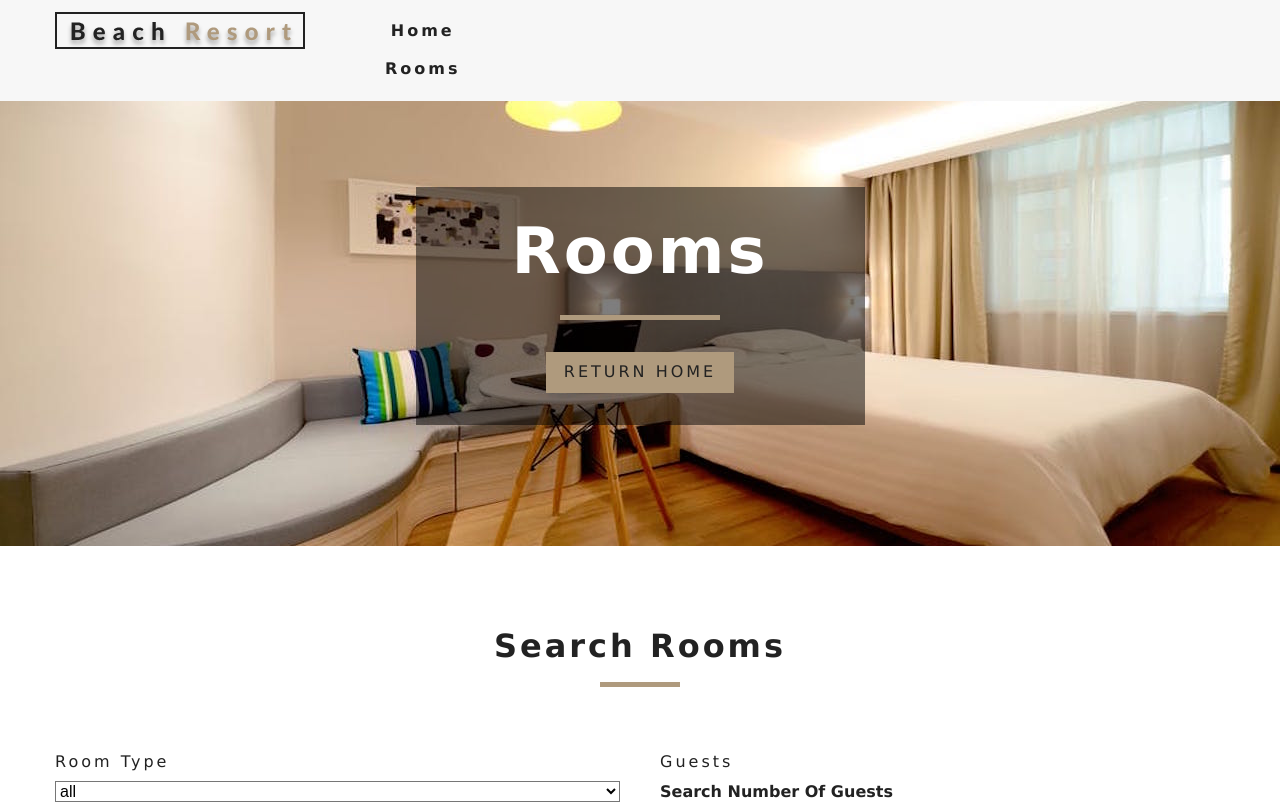
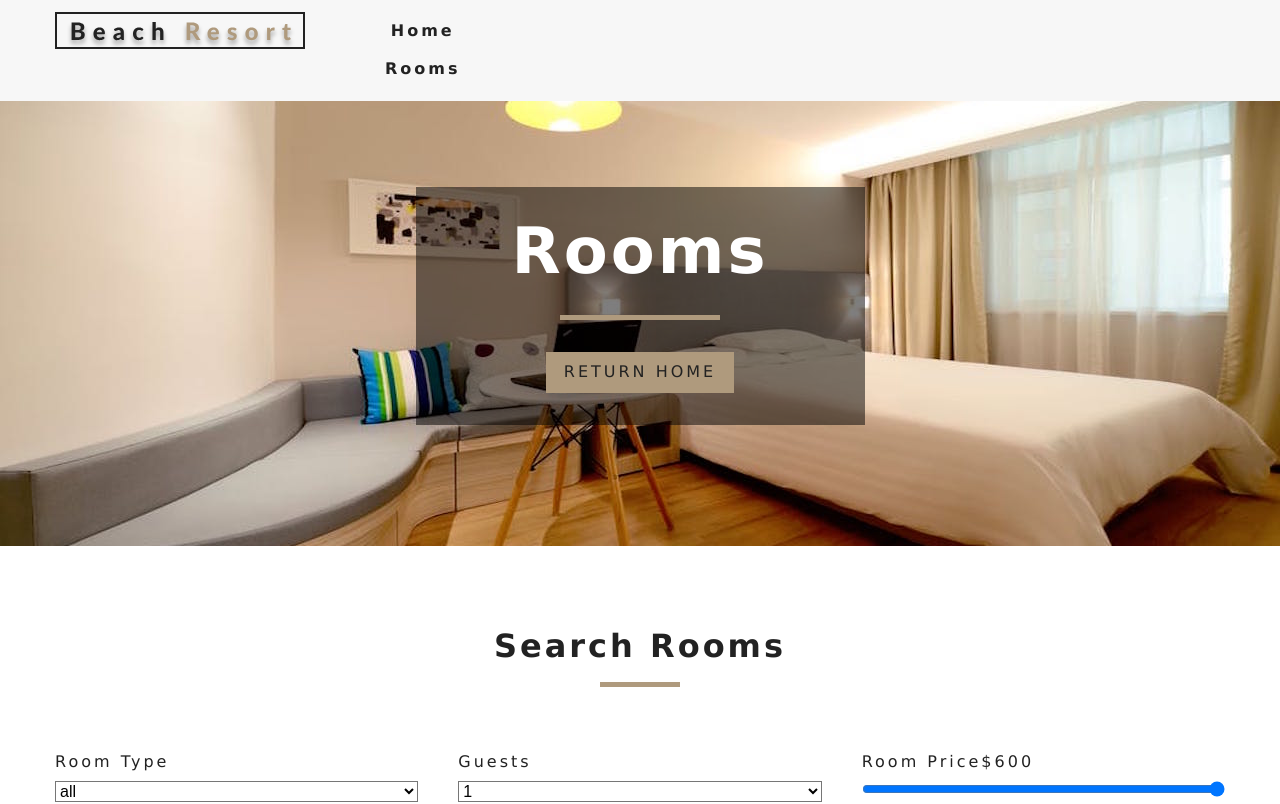
Before and after one commit to andrewmoeggy/resort-assister, a React (Create React App) app: page /rooms in a window 1280 px wide. Shown: the top 804 px of the page. Built offline with nearby package versions, Linux system fonts and the light colour scheme.

Commit message:
adding input price range

```diff
--- a/src/components/RoomsFilter.js
+++ b/src/components/RoomsFilter.js
@@ -47,7 +47,6 @@ const RoomFilter = ({ rooms }) => {
         {/* {Guest } */}
         <div className="form-group">
           <label htmlFor="capacity">Guests</label>
-          <h6>search number of guests</h6>
           <select
             name='capacity'
             id="capacity"
@@ -58,6 +57,22 @@ const RoomFilter = ({ rooms }) => {
           </select>
         </div>
         {/* { end select type} */}
+        {/* {ROom Price} */}
+        <div className="form-group">
+          <label htmlFor="price">
+            room price${price}
+          </label>
+          <input
+            type="range"
+            name='price'
+            min={minPrice}
+            max={maxPrice}
+            id='price'
+            value={price}
+            onChange={handleChange}
+            className='form-control'
+          />
+        </div>
       </form>
     </section>
   );
--- a/src/components/RoomsList.js
+++ b/src/components/RoomsList.js
@@ -4,7 +4,7 @@ import Room from './Room';
 const RoomList = ({ rooms }) => {
   if (rooms.length === 0) {
     return (
-      <div className="empty-searchS">
+      <div className="empty-search">
         <h3>Unfortunately no rooms match your search parameters</h3>
       </div>
     )
--- a/src/context.js
+++ b/src/context.js
@@ -64,9 +64,17 @@ class RoomProvider extends Component {
 
   filterRooms = () => {
     let { rooms, type, capacity, minSize, maxSize, breakfast, pets } = this.state;
+    // all rooms
     let tempRooms = [...rooms];
+    // transform values
+    capacity = parseInt(capacity);
+    //filter by type
     if (type !== 'all') {
       tempRooms = tempRooms.filter(room => room.type === type)
+    }
+    // filter by capacity
+    if (capacity !== 1) {
+      tempRooms = tempRooms.filter(room => room.capacity >= capacity)
     }
     this.setState({ sortedRooms: tempRooms })
   }
```
